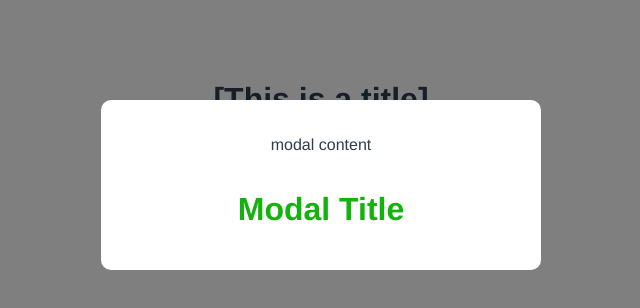
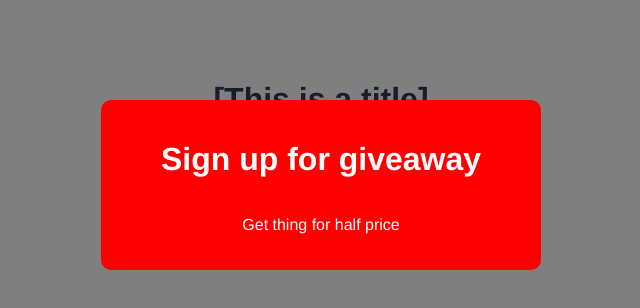
Before and after one commit to KoyFoster/vue-modal-project, a Vue app: page / in a window 1280 px wide. Shown: the top 308 px of the page, without its empty margins (319-959 px from the left). Built offline with nearby package versions, Linux system fonts and the light colour scheme.

Commit message:
Props intro

```diff
--- a/src/App.vue
+++ b/src/App.vue
@@ -1,6 +1,6 @@
 <template>
   <h1>{{ title }}</h1>
-  <ModalWindow/>
+  <ModalWindow :header="header" text="Get thing for half price" :data="[1, 2, 3]" theme="sale" />
   <!-- <input type="text" ref="name" />
   <button @click="handleClick">click me</button> -->
 </template>
@@ -15,6 +15,7 @@
   data() {
     return {
       title: "[This is a title]",
+      header: "Sign up for giveaway",
     };
   },
   methods: {
--- a/src/components/modal-window.vue
+++ b/src/components/modal-window.vue
@@ -1,11 +1,18 @@
 <template>
   <div class="backdrop">
-    <div class="modal">
-      <p>modal content</p>
-      <h1>Modal Title</h1>
+    <div class="modal" :class="{ sale: theme === 'sale' }">
+      <h1>{{ header }}</h1>
+      <p>{{ text }}</p>
     </div>
   </div>
 </template>
+
+<script>
+export default {
+  props: ["header", "text", "theme"],
+};
+</script>
+
 
 <style>
 .modal {
@@ -27,7 +34,14 @@
   border: none;
   padding: 0px;
 }
-.modal p{
+.modal p {
   font-style: normal;
 }
+.modal.sale{
+  background: red;
+  color: white;
+}
+.modal.sale h1{
+  color: white;
+}
 </style>
```
